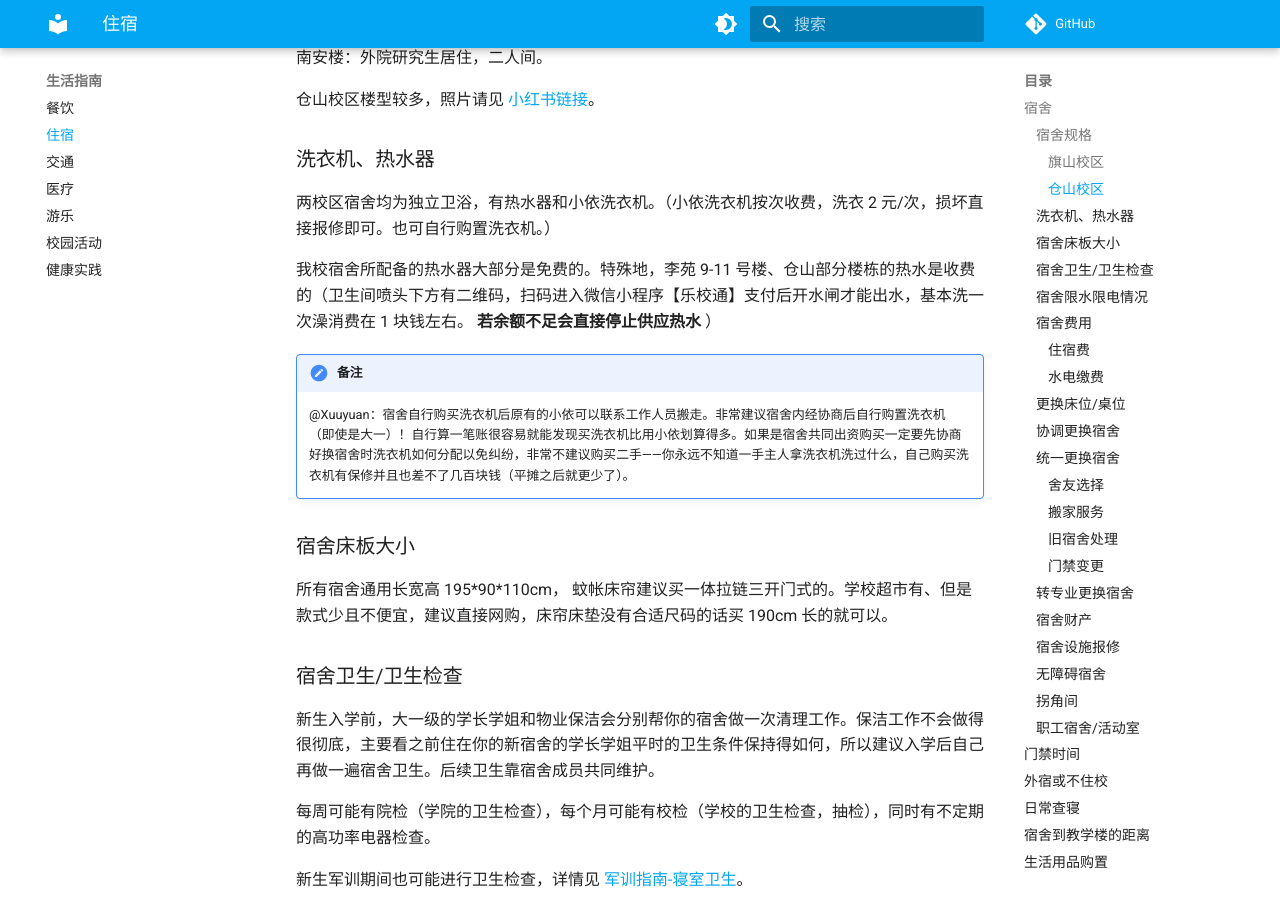
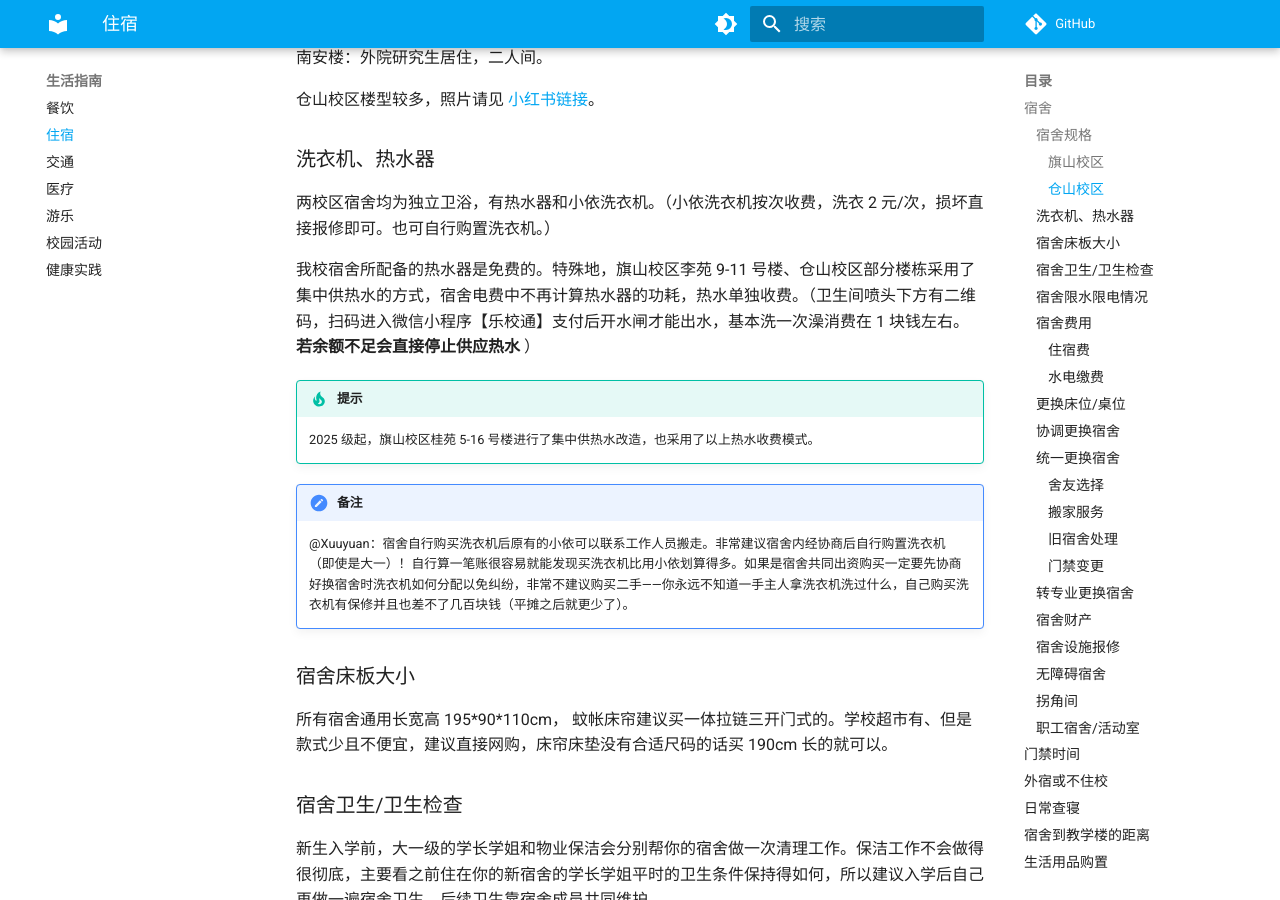
Before and after one commit to kanerty/FJNU-Wiki, an MkDocs documentation site: the page built from docs/live/living.md, in a window 1280 px wide and 900 px high, scrolled down 1030 px. Built offline with MkDocs 1.6.1 and Material for MkDocs 9.7.7, drawn with Linux system fonts in a browser that asks for light colours; comment, search, counter and statistics services are not loaded.

Commit message:
perf(live\\living\* new\\before\*): 补充桂苑集中供热水改造信息；补充数学专业入学考试信息

```diff
--- a/docs/live/living.md
+++ b/docs/live/living.md
@@ -44,7 +44,10 @@
 
 两校区宿舍均为独立卫浴，有热水器和小依洗衣机。（小依洗衣机按次收费，洗衣 2 元/次，损坏直接报修即可。也可自行购置洗衣机。）
 
-我校宿舍所配备的热水器大部分是免费的。特殊地，李苑 9-11 号楼、仓山部分楼栋的热水是收费的（卫生间喷头下方有二维码，扫码进入微信小程序【乐校通】支付后开水闸才能出水，基本洗一次澡消费在 1 块钱左右。 **若余额不足会直接停止供应热水** ）
+我校宿舍所配备的热水器是免费的。特殊地，旗山校区李苑 9-11 号楼、仓山校区部分楼栋采用了集中供热水的方式，宿舍电费中不再计算热水器的功耗，热水单独收费。（卫生间喷头下方有二维码，扫码进入微信小程序【乐校通】支付后开水闸才能出水，基本洗一次澡消费在 1 块钱左右。 **若余额不足会直接停止供应热水** ）
+
+!!! tip "提示"
+    2025 级起，旗山校区桂苑 5-16 号楼进行了集中供热水改造，也采用了以上热水收费模式。
 
 !!! note "备注"
     @Xuuyuan：宿舍自行购买洗衣机后原有的小依可以联系工作人员搬走。非常建议宿舍内经协商后自行购置洗衣机（即使是大一）！自行算一笔账很容易就能发现买洗衣机比用小依划算得多。如果是宿舍共同出资购买一定要先协商好换宿舍时洗衣机如何分配以免纠纷，非常不建议购买二手——你永远不知道一手主人拿洗衣机洗过什么，自己购买洗衣机有保修并且也差不了几百块钱（平摊之后就更少了）。
```
Also changed, not shown: docs/new/before.md (+2 -2 lines).
